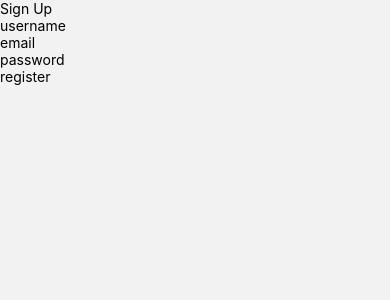
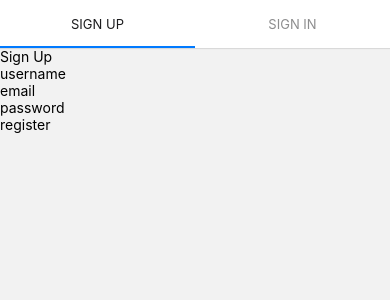
Before and after one commit to SemenovDeveloper/Prayer, a React Native app: screen /Auth in a window 390 px wide. Shown: the top 300 px of the page. Built offline with nearby package versions, Linux system fonts and the light colour scheme.

Commit message:
auth tab navigation

```diff
--- a/package.json
+++ b/package.json
@@ -10,13 +10,17 @@
     "lint": "eslint . --ext .js,.jsx,.ts,.tsx"
   },
   "dependencies": {
+    "@react-navigation/material-top-tabs": "^6.2.2",
     "@react-navigation/native": "^6.0.11",
     "@react-navigation/native-stack": "^6.7.0",
+    "@react-navigation/stack": "^6.2.2",
     "react": "18.0.0",
     "react-hook-form": "^7.33.1",
     "react-native": "0.69.1",
+    "react-native-pager-view": "^5.4.25",
     "react-native-safe-area-context": "^4.3.1",
-    "react-native-screens": "^3.15.0"
+    "react-native-screens": "^3.15.0",
+    "react-native-tab-view": "^3.1.1"
   },
   "devDependencies": {
     "@babel/core": "^7.12.9",
--- /dev/null
+++ b/src/navigations/app-navigation/app-navigation.tsx
@@ -0,0 +1,19 @@
+import {View, Text} from 'react-native';
+import React from 'react';
+import {createNativeStackNavigator} from '@react-navigation/native-stack';
+import {Card, Desk, DeskList} from 'src/screens';
+import {NavigationContainer} from '@react-navigation/native';
+
+const Stack = createNativeStackNavigator();
+
+export const AppNavigation = () => {
+  return (
+    <NavigationContainer>
+      <Stack.Navigator>
+        <Stack.Screen name="DeskList" component={DeskList} />
+        <Stack.Screen name="Desk" component={Desk} />
+        <Stack.Screen name="Card" component={Card} />
+      </Stack.Navigator>
+    </NavigationContainer>
+  );
+};
--- /dev/null
+++ b/src/navigations/app-navigation/index.ts
@@ -0,0 +1 @@
+export * from "./app-navigation"
--- /dev/null
+++ b/src/navigations/auth-navigation/auth-navigation.tsx
@@ -0,0 +1,34 @@
+import * as React from 'react';
+import {createMaterialTopTabNavigator} from '@react-navigation/material-top-tabs';
+import {
+  StackNavigationProp,
+} from '@react-navigation/stack';
+import {SignInForm, SignUpForm} from 'src/screens';
+import {NavigationContainer} from '@react-navigation/native';
+
+export type RootStackParamList = {
+  SignUpForm: undefined;
+  SignInForm: undefined;
+};
+
+export type ProfileScreenNavigationProp =
+  StackNavigationProp<RootStackParamList>;
+
+type Props = {
+  navigation: ProfileScreenNavigationProp;
+};
+
+export const AuthNavigation: React.FC<Props> = ({navigation}) => {
+  const Tab = createMaterialTopTabNavigator();
+
+  return (
+    <NavigationContainer>
+      <Tab.Navigator
+        screenOptions={{swipeEnabled: false}}
+        initialRouteName={'Sign Up'}>
+        <Tab.Screen name="Sign Up" component={SignUpForm} />
+        <Tab.Screen name="Sign In" component={SignInForm} />
+      </Tab.Navigator>
+    </NavigationContainer>
+  );
+};
--- /dev/null
+++ b/src/navigations/auth-navigation/index.ts
@@ -0,0 +1 @@
+export * from "./auth-navigation"
--- a/src/navigations/index.tsx
+++ b/src/navigations/index.tsx
@@ -1 +1,3 @@
-export * from './navigation'
+export * from "./navigation"
+export * from "./app-navigation"
+export * from "./auth-navigation"
--- a/src/navigations/navigation.tsx
+++ b/src/navigations/navigation.tsx
@@ -1,7 +1,9 @@
 import {NavigationContainer} from '@react-navigation/native';
 import {createNativeStackNavigator} from '@react-navigation/native-stack';
-import { Auth, Card, Desk, DeskList } from 'src/screens';
+import {Auth, Card, Desk, DeskList} from 'src/screens';
 import React from 'react';
+import {AppNavigation} from './app-navigation';
+import {AuthNavigation} from './auth-navigation';
 
 const Stack = createNativeStackNavigator();
 
@@ -9,18 +11,18 @@ export const Navigation = () => {
   const token = false;
 
   return (
-    <NavigationContainer>
-      <Stack.Navigator screenOptions={{headerShown: false}}>
-        {token ? (
-          <>
-            <Stack.Screen name="DeskList" component={DeskList} />
-            <Stack.Screen name="Desk" component={Desk} />
-            <Stack.Screen name="Card" component={Card} />
-          </>
-        ) : (
-          <Stack.Screen name="Auth" component={Auth} />
-        )}
-      </Stack.Navigator>
-    </NavigationContainer>
+    <>
+      {token ? (
+        <AppNavigation />
+      ) : (
+        // <>
+        //   <Stack.Screen name="DeskList" component={DeskList} />
+        //   <Stack.Screen name="Desk" component={Desk} />
+        //   <Stack.Screen name="Card" component={Card} />
+        // </>
+        <AuthNavigation />
+        // <Stack.Screen name="Auth" component={Auth} />
+      )}
+    </>
   );
 };
```
Also changed, not shown: 2 other files (tests, documents, lock files or other folders).
